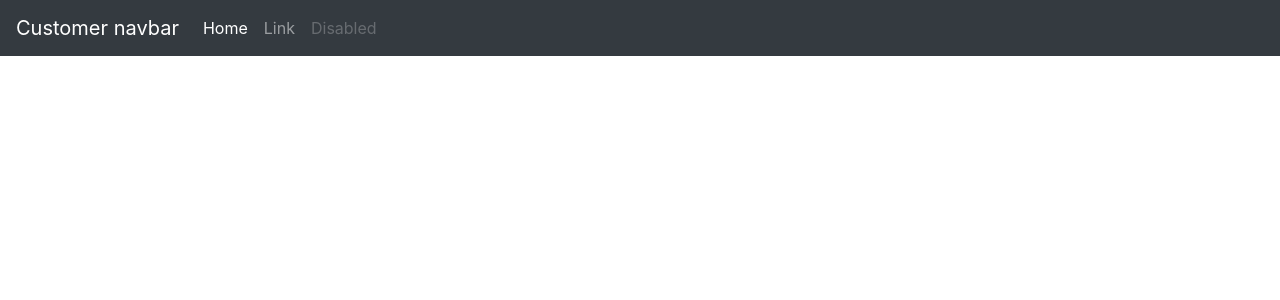
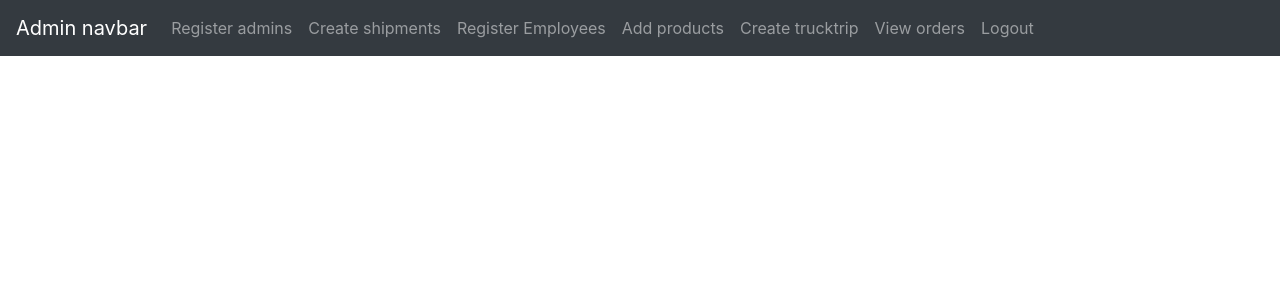
Before and after one commit to harith96/Supply-Management-System---PHP, a PHP site: page /admin/index.php in a window 1280 px wide. Shown: the top 300 px of the page. Run offline with PHP 8.4, Linux system fonts and the light colour scheme; some libraries are stand-ins or nearby versions.

Commit message:
admin panel changed

```diff
--- a/admin/index.php
+++ b/admin/index.php
@@ -14,21 +14,33 @@
   <body>
 
     <nav class="navbar navbar-expand-md navbar-dark bg-dark fixed-top">
-      <a class="navbar-brand" href="#">Customer navbar</a>
+      <a class="navbar-brand" href="#">Admin navbar</a>
       <button class="navbar-toggler" type="button" data-toggle="collapse" data-target="#navbarsExampleDefault" aria-controls="navbarsExampleDefault" aria-expanded="false" aria-label="Toggle navigation">
         <span class="navbar-toggler-icon"></span>
       </button>
 
       <div class="collapse navbar-collapse" id="navbarsExampleDefault">
         <ul class="navbar-nav mr-auto">
-          <li class="nav-item active">
-            <a class="nav-link" href="#">Home <span class="sr-only">(current)</span></a>
+          <li class="nav-item">
+            <a class="nav-link" href="registration.admin.php">Register admins</a>
           </li>
           <li class="nav-item">
-            <a class="nav-link" href="#">Link</a>
+            <a class="nav-link" href="ship.orders.front.php">Create shipments</a>
           </li>
           <li class="nav-item">
-            <a class="nav-link disabled" href="#">Disabled</a>
+            <a class="nav-link" href="../employee/registration.employee.php">Register Employees</a>
+          </li>
+          <li class="nav-item">
+            <a class="nav-link" href="../products/registration.product.php">Add products</a>
+          </li>
+          <li class="nav-item">
+            <a class="nav-link" href="../trucktrip/create.trucktrip.html">Create trucktrip</a>
+          </li>
+          <li class="nav-item">
+            <a class="nav-link" href="../vieworders/index.html">View orders</a>
+          </li>
+          <li class="nav-item">
+            <a class="nav-link" href="../inc/logout.inc.php">Logout</a>
           </li>
         </ul>
       </div>
--- a/inc/logout.inc.php
+++ b/inc/logout.inc.php
@@ -6,4 +6,4 @@
  * Time: 10:34 AM
  */
 $_SESSION = [];
-header("Location: ../login");
+header("Location: ../login/form.php");
```
Also changed, not shown: db/data.sql (+5 -5 lines).
